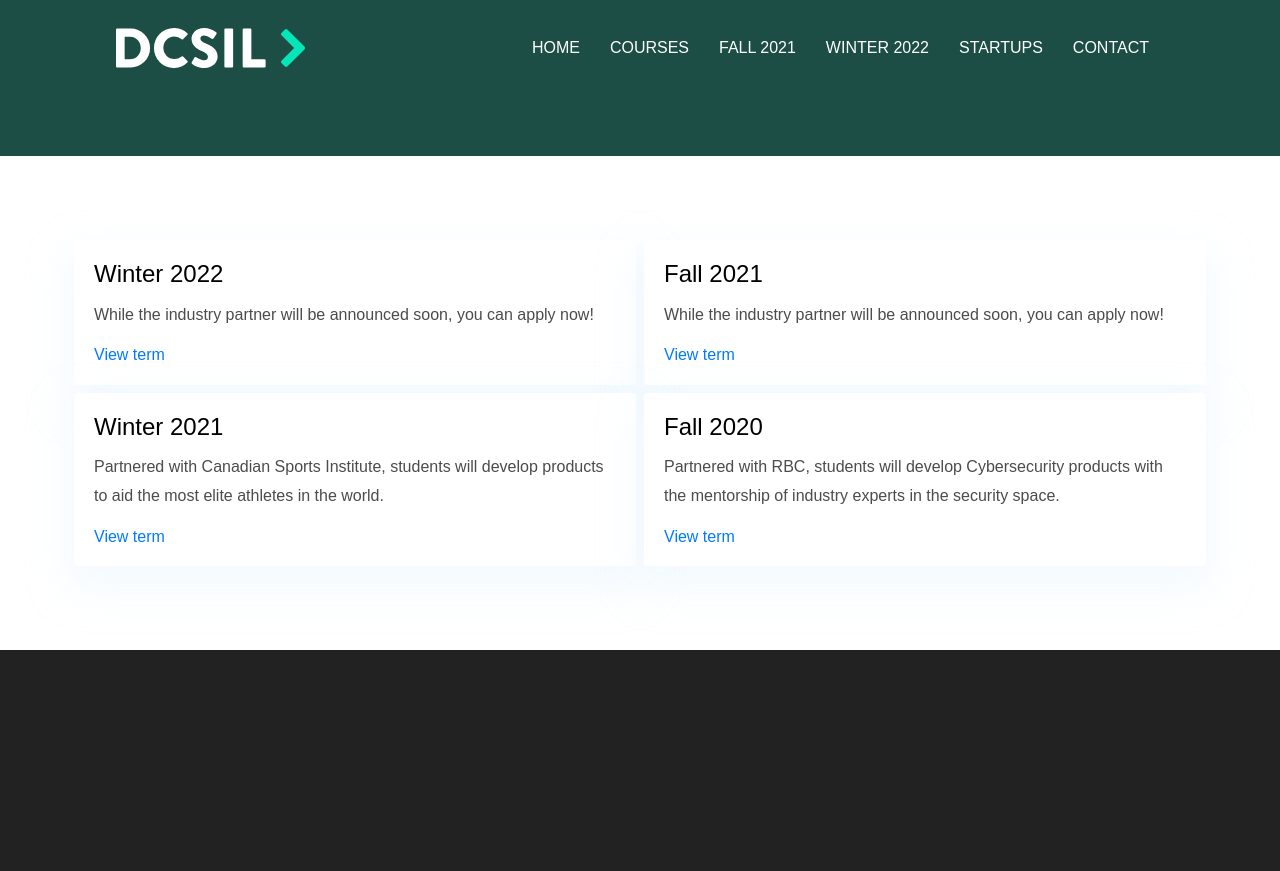
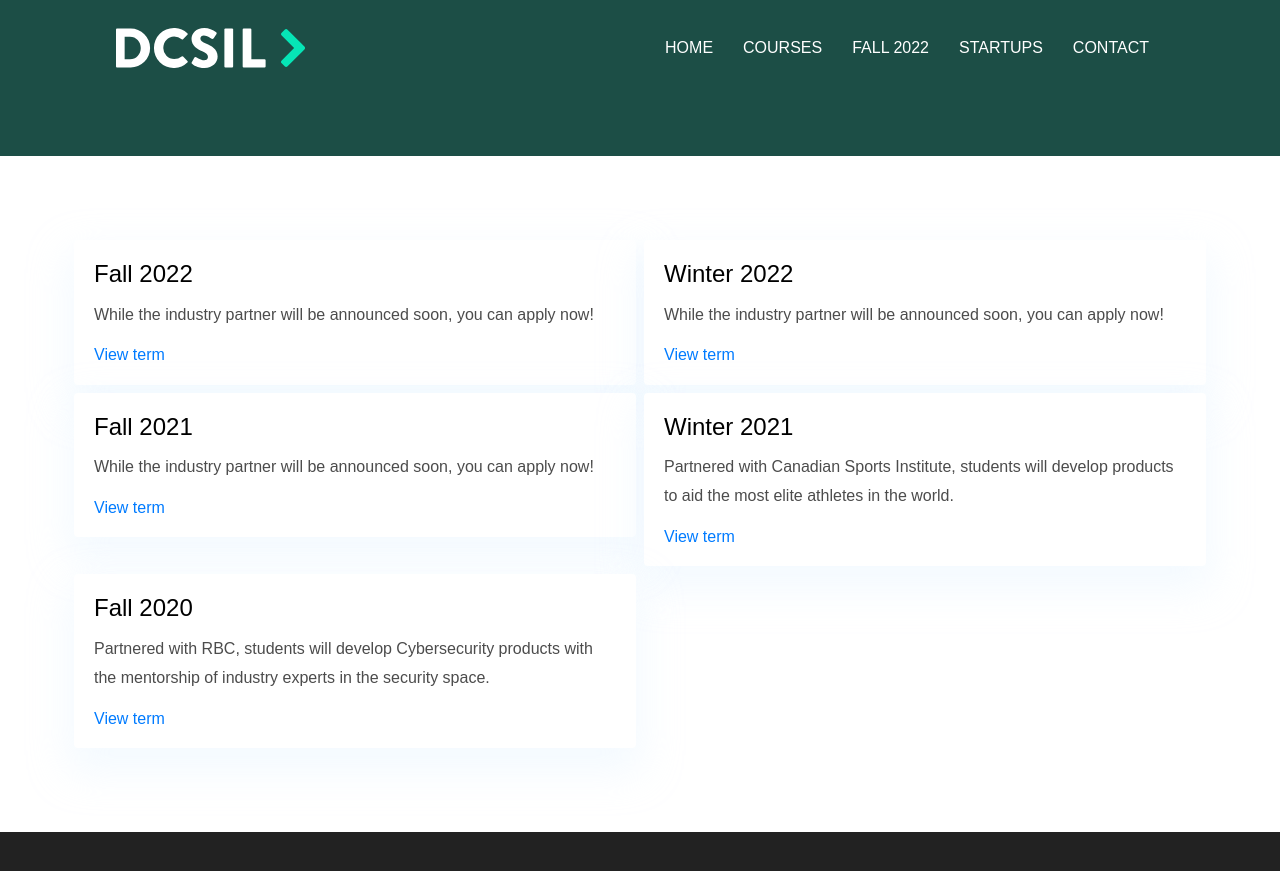
Before and after one commit to dcsil/website, a Jekyll site: the page built from _pages/term/terms.html, in a window 1280 px wide and 900 px high, scrolled down 363 px. Shown: the top 871 px of the window. Built offline with Jekyll 4.4.1, drawn with Linux system fonts in a browser that asks for light colours.

Commit message:
Add Fall 2022, expectations

```diff
--- a/Gemfile
+++ b/Gemfile
@@ -1,5 +1,6 @@
 source 'https://rubygems.org'
 gem 'bundler'
+gem 'webrick'
 gem 'jekyll'
 gem 'jekyll-sitemap'
 gem 'wdm', '>= 0.1.0'
--- a/_data/settings.yml
+++ b/_data/settings.yml
@@ -12,13 +12,12 @@ address: 2nd Floor, Gerstein Science Information Centre, 9 King's College Circle
 copyright: Copyright &copy; 2020
 
 theme:
-  term: Fall 2021
-  link: '/fall-2021'
+  term: Fall 2022
+  link: '/fall-2022'
 
 menu:
   - {name: 'Courses', link: '/student-courses', active: 'course' }
-  - {name: 'Fall 2021', link: '/fall-2021' , active: 'fall_term' }
-  - {name: 'Winter 2022', link: '/winter-2022' , active: 'winter_term' }
+  - {name: 'Fall 2022', link: '/fall-2022' , active: 'fall_term' }
   - {name: 'Startups', link: '/startups', active: 'startups' }
   - {name: 'Contact', link: '/contact', active: 'contact' }
 
--- /dev/null
+++ b/_pages/term/fall-2022.html
@@ -0,0 +1,14 @@
+---
+title: Fall 2022
+layout: page
+date: 2022.1
+type: 'term'
+active: 'fall_term'
+excerpt: While the industry partner will be announced soon, you can apply now!
+link:
+  text: "Applications will open soon!"
+  href: "#"
+---
+
+{% capture content %}{% include terms/fall-2022.md %}{% endcapture %}
+{% include layouts/markdown_content.html content=content %}
```
Also changed, not shown: _includes/course/about-section.html (+21 -0 lines), _includes/terms/fall-2022.md (added, +26 -0 lines), Gemfile.lock, 1 other file.
